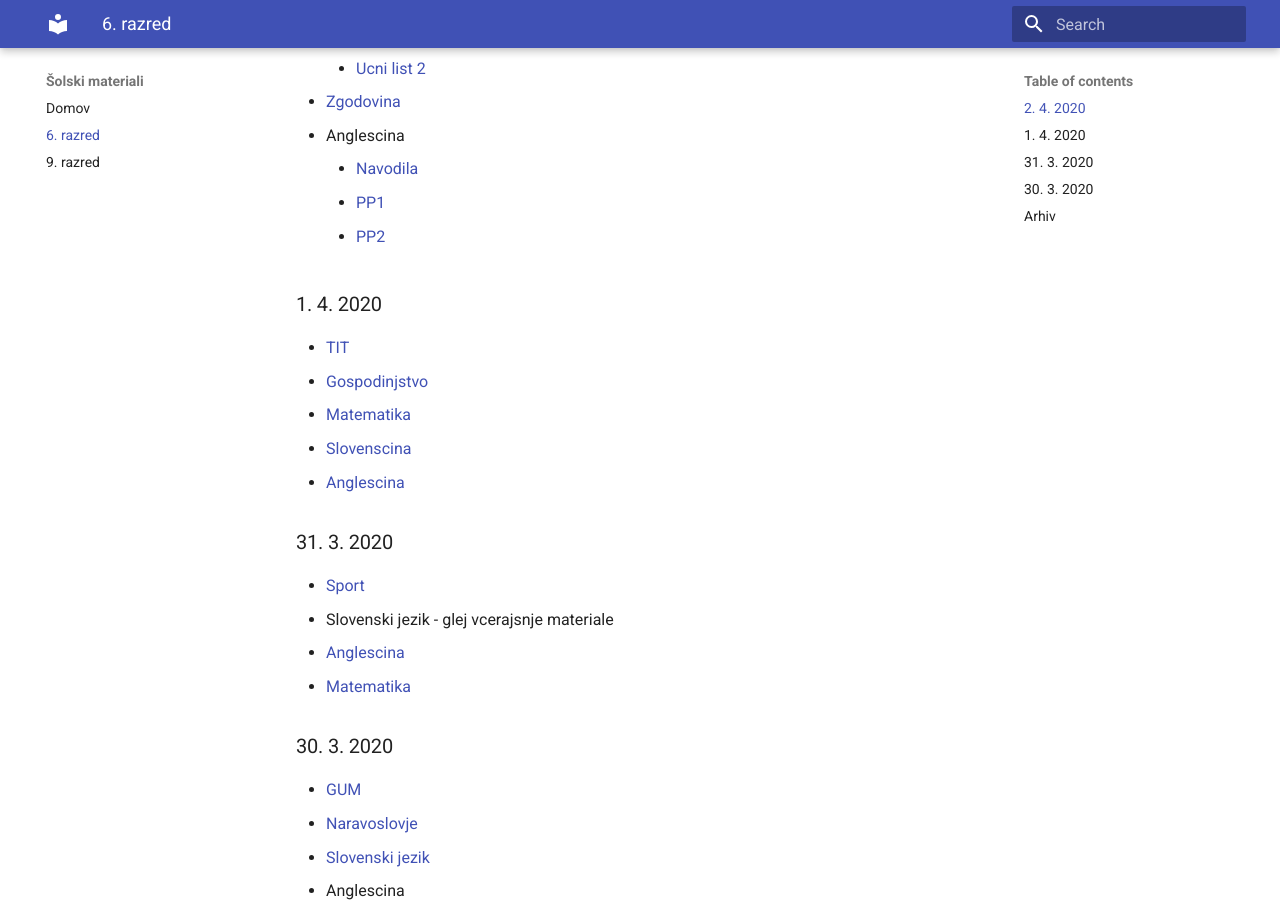
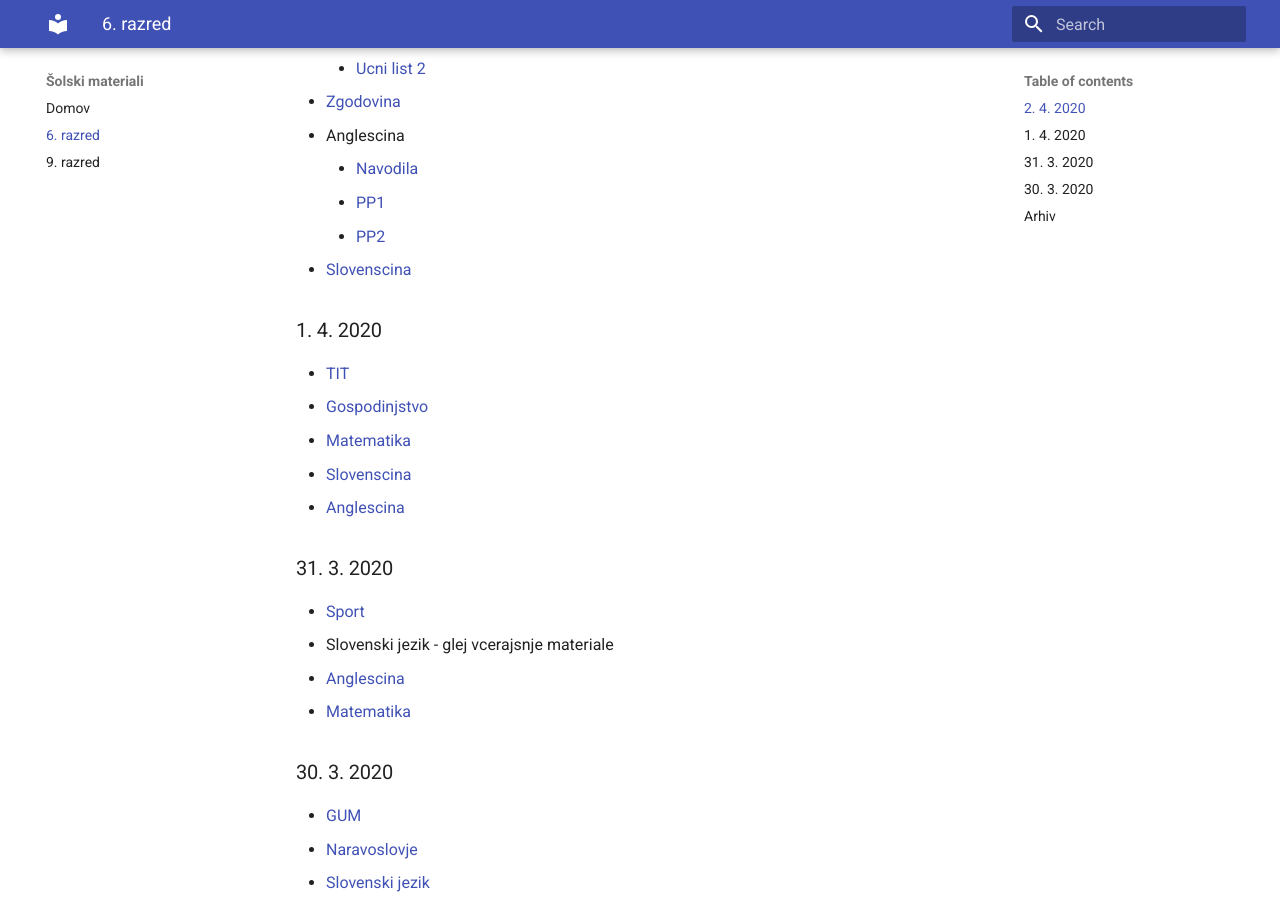
Before and after one commit to skyflyer/solski-materiali, an MkDocs documentation site: the page built from docs/6razred/index.md, in a window 1280 px wide and 900 px high, scrolled down 338 px. Built offline with MkDocs 1.6.1 and Material for MkDocs 9.7.7, drawn with Linux system fonts in a browser that asks for light colours.

Commit message:
2. 4. 2020 - 6. razred, slovenscina

```diff
--- a/docs/6razred/index.md
+++ b/docs/6razred/index.md
@@ -16,7 +16,7 @@ summary: ucna snov za 6. razred
     * [Navodila](anglescina/2020-04-02-anglescina.pdf)
     * [PP1](anglescina/2020-04-02-pp1.pdf)
     * [PP2](anglescina/2020-04-02-pp2.pdf)
-
+* [Slovenscina](slovenscina/2020-04-02-slovenscina.pdf)
 
 ### 1. 4. 2020
 
```
Also changed, not shown: 1 other file.
